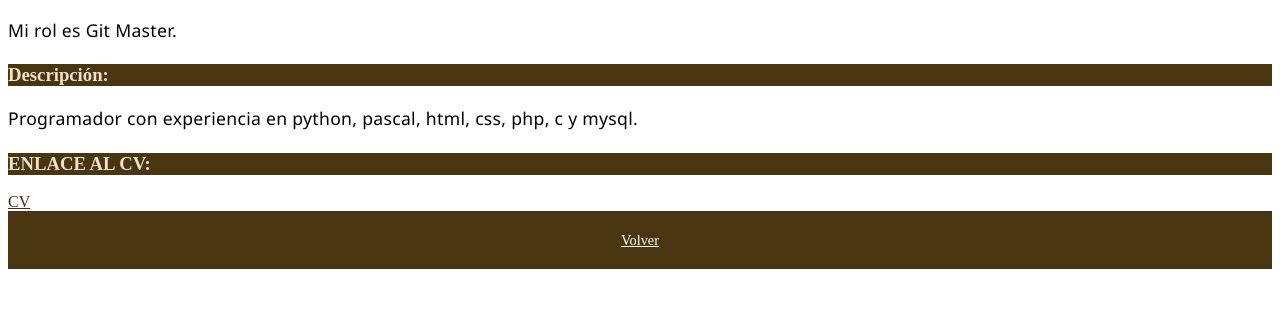
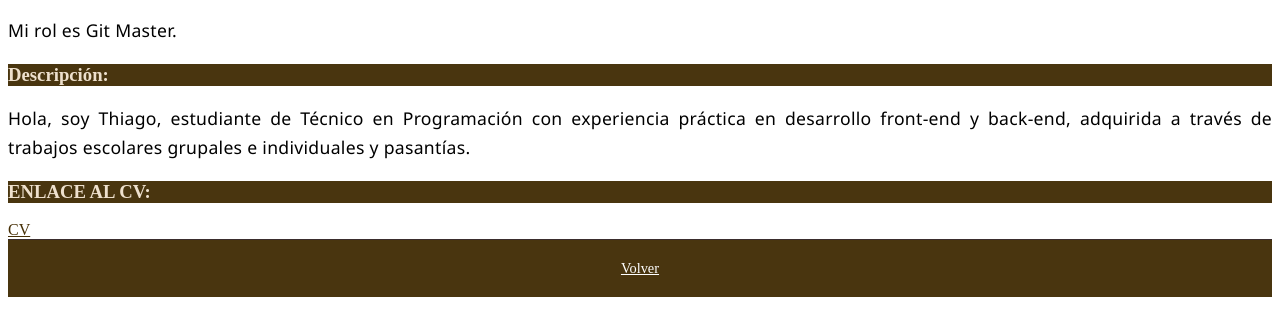
Before and after one commit to ThiagoRoumec2/TPFinal, a plain HTML site: page TpFinal/PaginasIndividuales/pagthiago.html in a window 1280 px wide. Shown: the part 105-440 px from the top of the page. Drawn offline with Linux system fonts and the light colour scheme.

Commit message:
PerfilThiago
Algunos cambios y arreglos.

```diff
--- a/TpFinal/PaginasIndividuales/pagthiago.html
+++ b/TpFinal/PaginasIndividuales/pagthiago.html
@@ -19,7 +19,7 @@
 
     <div>    <!--DESCRIPCION-->
         <h3>Descripción:</h3>
-        <p>Programador con experiencia en python, pascal, html, css, php, c y mysql.</p>
+        <p>Hola, soy Thiago, estudiante de Técnico en Programación con experiencia práctica en desarrollo front-end y back-end, adquirida a través de trabajos escolares grupales e individuales y pasantías.</p>
     </div>
 
     <h3>ENLACE AL CV:</h3> <!--ENLACE CV-->
```
Also changed, not shown: TpFinal/index.html (+1 -1 lines).
